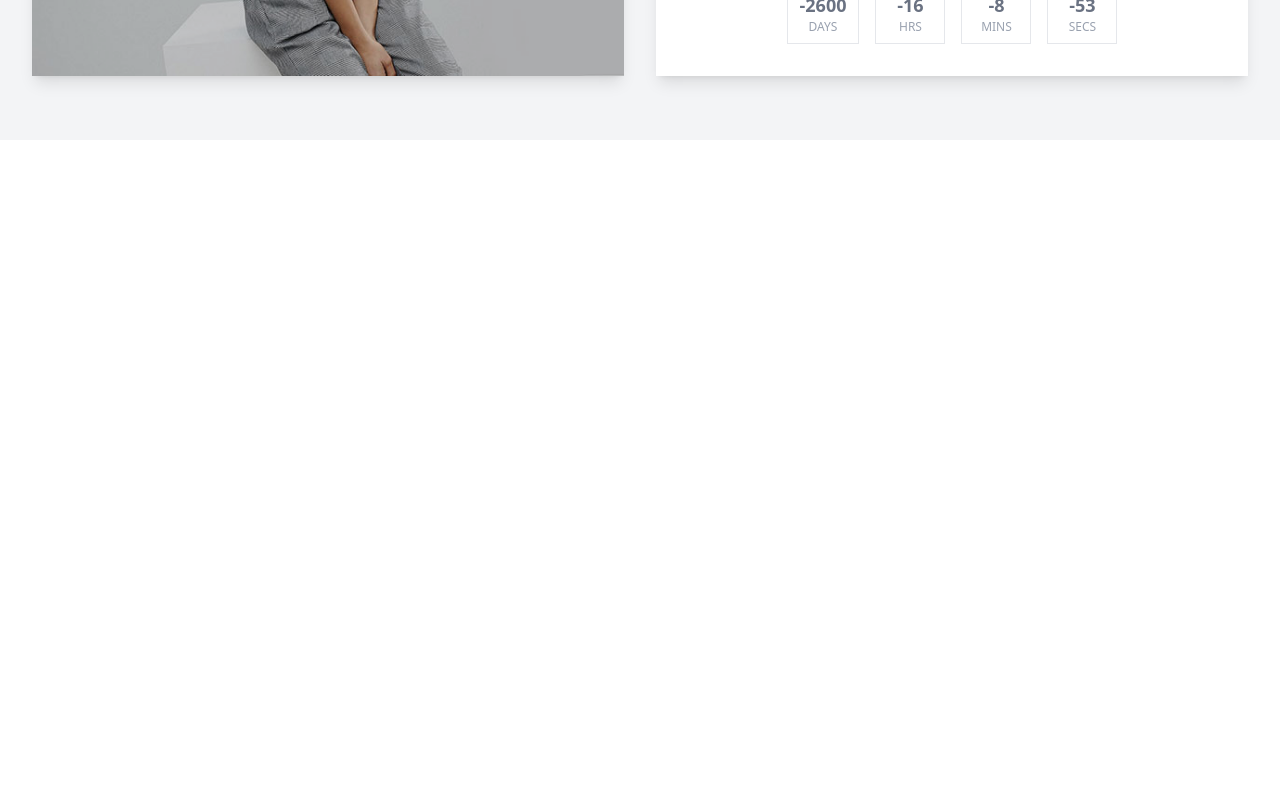
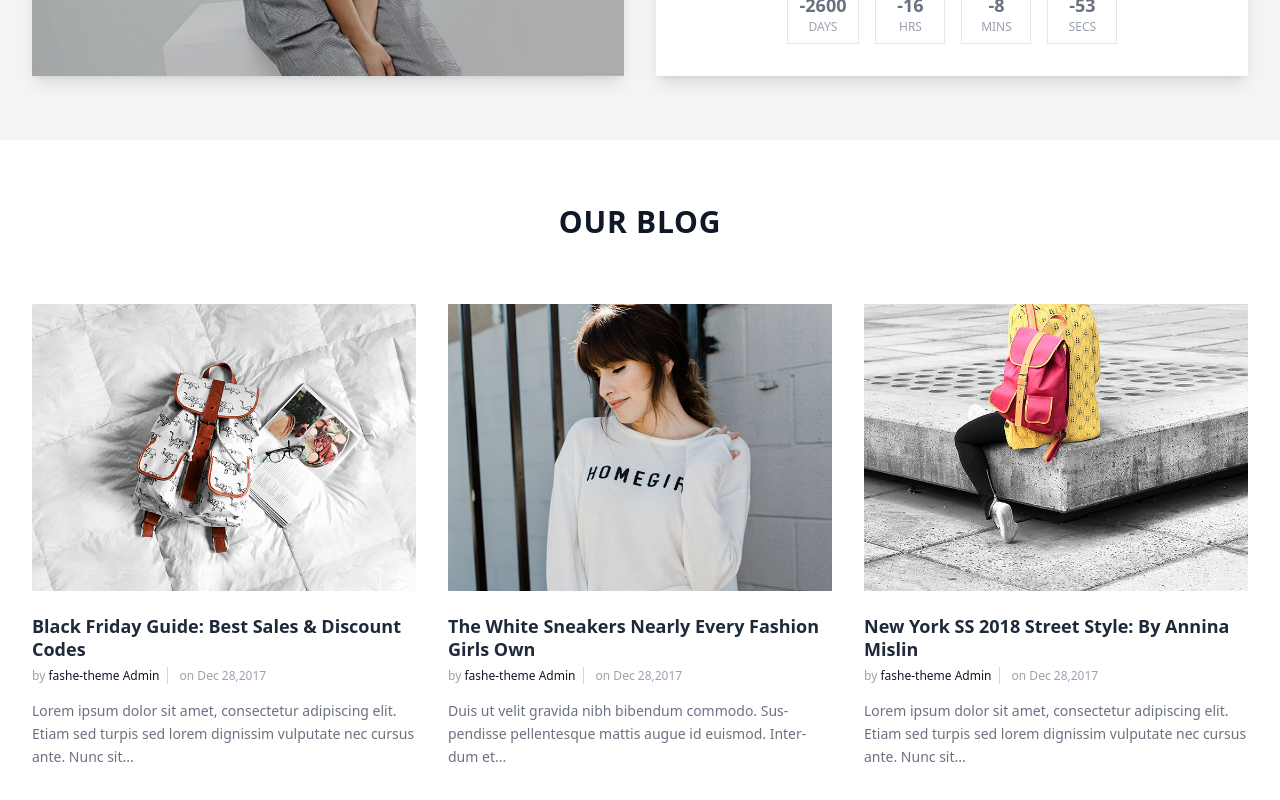
Before and after one commit to Aymen-zhr/Aymen_Zouhari_Final_Project_React, a React (Vite) app in the folder final project react/: page / in a window 1280 px wide. Shown: the part 2892-3692 px from the top of the page. Before the commit the page ends 3032 px from the top, so only its background shows below. Built offline with nearby package versions, Linux system fonts and the light colour scheme.

Commit message:
feat: added Our Blog

```diff
--- a/final project react/src/pages/home/index.jsx
+++ b/final project react/src/pages/home/index.jsx
@@ -5,6 +5,7 @@ import HeroCarousel from "./partials/HeroCarousel";
 import Cards from "./partials/Cards";
 import FeaturedProducts from "./partials/FeaturedProducts";
 import LookbookCountdown from "./partials/LookbookCountdown";
+import OurBlog from "./partials/OurBlog";
 
 const Index = () => {
   return (
@@ -15,6 +16,7 @@ const Index = () => {
       <Cards />
       <FeaturedProducts />
       <LookbookCountdown />
+      <OurBlog />
     </>
   );
 };
--- /dev/null
+++ b/final project react/src/pages/home/partials/OurBlog.jsx
@@ -0,0 +1,61 @@
+import React from "react";
+import { images } from "../../../constants/images";
+
+const OurBlog = () => {
+    return (
+        <div className="w-full py-16 bg-white px-4 md:px-8">
+            <div className="max-w-7xl mx-auto">
+                <h2 className="text-3xl font-bold text-center mb-16 tracking-wide text-gray-900 uppercase">OUR BLOG</h2>
+
+                <div className="grid grid-cols-1 md:grid-cols-3 gap-8">
+                    <div className="flex flex-col">
+                        <div className="overflow-hidden mb-6 group cursor-pointer block">
+                            <img src={images.blog.blog1} alt="Black Friday Guide: Best Sales & Discount Codes" className="w-full h-auto transition-transform duration-500 group-hover:scale-110 object-cover" />
+                        </div>
+                        <h3 className="text-lg font-bold text-gray-800 mb-2 hover:text-orange-500 cursor-pointer transition-colors leading-tight">
+                            Black Friday Guide: Best Sales & Discount Codes
+                        </h3>
+                        <p className="text-xs text-gray-400 mb-4">
+                            by <span className="text-gray-900 border-r border-gray-300 pr-2 mr-2">fashe-theme Admin</span> on Dec 28,2017
+                        </p>
+                        <p className="text-gray-500 text-sm leading-relaxed">
+                            Lorem ipsum dolor sit amet, consectetur adipiscing elit. Etiam sed turpis sed lorem dignissim vulputate nec cursus ante. Nunc sit...
+                        </p>
+                    </div>
+
+                    <div className="flex flex-col">
+                        <div className="overflow-hidden mb-6 group cursor-pointer block">
+                            <img src={images.blog.blog2} alt="The White Sneakers Nearly Every Fashion Girls Own" className="w-full h-auto transition-transform duration-500 group-hover:scale-110 object-cover" />
+                        </div>
+                        <h3 className="text-lg font-bold text-gray-800 mb-2 hover:text-orange-500 cursor-pointer transition-colors leading-tight">
+                            The White Sneakers Nearly Every Fashion Girls Own
+                        </h3>
+                        <p className="text-xs text-gray-400 mb-4">
+                            by <span className="text-gray-900 border-r border-gray-300 pr-2 mr-2">fashe-theme Admin</span> on Dec 28,2017
+                        </p>
+                        <p className="text-gray-500 text-sm leading-relaxed">
+                            Duis ut velit gravida nibh bibendum commodo. Sus-pendisse pellentesque mattis augue id euismod. Inter-dum et...
+                        </p>
+                    </div>
+
+                    <div className="flex flex-col">
+                        <div className="overflow-hidden mb-6 group cursor-pointer block">
+                            <img src={images.blog.blog3} alt="New York SS 2018 Street Style: By Annina Mislin" className="w-full h-auto transition-transform duration-500 group-hover:scale-110 object-cover" />
+                        </div>
+                        <h3 className="text-lg font-bold text-gray-800 mb-2 hover:text-orange-500 cursor-pointer transition-colors leading-tight">
+                            New York SS 2018 Street Style: By Annina Mislin
+                        </h3>
+                        <p className="text-xs text-gray-400 mb-4">
+                            by <span className="text-gray-900 border-r border-gray-300 pr-2 mr-2">fashe-theme Admin</span> on Dec 28,2017
+                        </p>
+                        <p className="text-gray-500 text-sm leading-relaxed">
+                            Lorem ipsum dolor sit amet, consectetur adipiscing elit. Etiam sed turpis sed lorem dignissim vulputate nec cursus ante. Nunc sit...
+                        </p>
+                    </div>
+                </div>
+            </div>
+        </div>
+    );
+};
+
+export default OurBlog;
```
